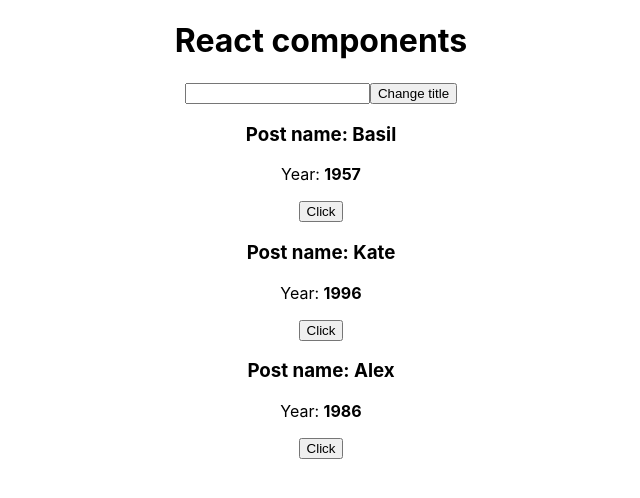
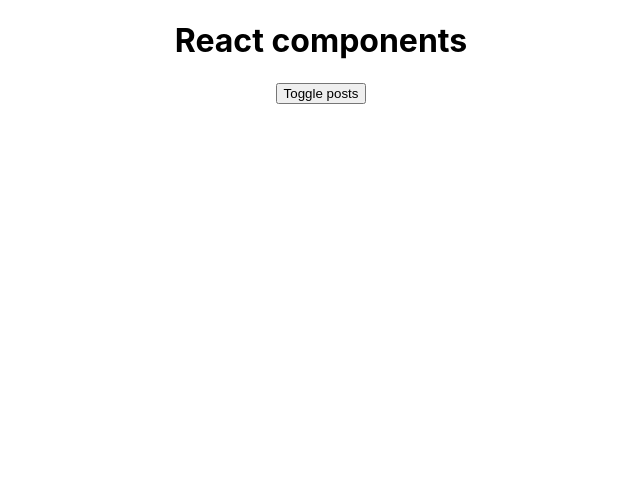
Before and after one commit to VasilyBrin/react-big-bang, a React (Create React App) app: page / in a window 1280 px wide. Shown: the top 498 px of the page, without its empty margins (319-959 px from the left). Built offline with nearby package versions, Linux system fonts and the light colour scheme.

Commit message:
working with conditional statements version #1

```diff
--- a/src/App.js
+++ b/src/App.js
@@ -9,40 +9,35 @@
       {name: 'Kate', year: 1996},
       {name: 'Alex', year: 1986}
     ],
-    pageTitle: 'React components'
+    pageTitle: 'React components',
+    showPosts: false
   }
 
-changeTitleHendler = (newTitle) => {
-  this.setState({
-    pageTitle: newTitle
+  togglePostsHandler = () => {
+    this.setState ({
+      showPosts: !this.state.showPosts
     })
   }
 
-handleInput = (event) => {
-  this.setState ({
-    pageTitle: event.target.value
-  })
+  changeTitleHendler = pageTitle => {
+    this.setState({ pageTitle })
   }
+
 
   render () {
     const divStyle = {
       textAlign: 'center'
     }
 
-    // const posts = this.state.posts
-
   return (
     <div style={divStyle}>
       <h1>{this.state.pageTitle}</h1>
 
-      <input type="text" onChange={this.handleInput}/>
+      <button onClick={this.togglePostsHandler}
+      >Toggle posts</button>
 
-      <button
-      onClick={this.changeTitleHendler.bind(this, 'Changed!')}
-      >Change title</button>
-
-      {
-        this.state.posts.map((post, index) => {
+     {this.state.showPosts
+          ?this.state.posts.map((post, index) => {
             return (
               <Post
               key={index}
@@ -52,6 +47,7 @@
             />
             )
           })
+          : null
         }
       </div>
      );
```
Lines whose indentation alone changed are shown as unchanged.
